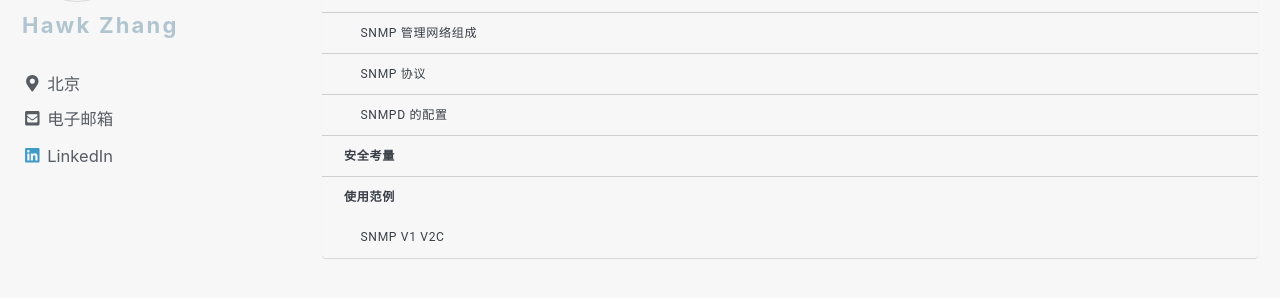
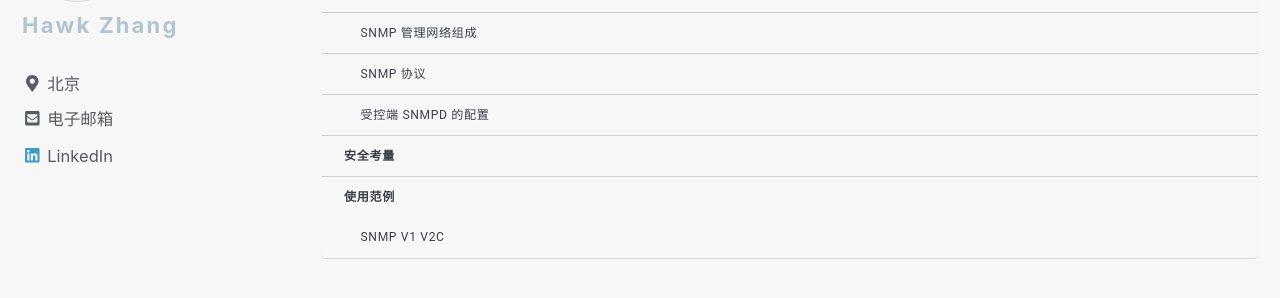
Before and after one commit to narru888/linotes_note, a Jekyll site: the page built from _posts/monitor/zabbix/2018-01-02-monitor.snmp.md, in a window 1280 px wide and 900 px high, scrolled down 353 px. Shown: the part 152-450 px from the top of the window. Built offline with Jekyll 4.4.1, drawn with Linux system fonts in a browser that asks for light colours; nearby versions of some CDN libraries; a script that is not in the unit is left out; some of the changed text lies outside the part shown.

Commit message:
update on 2018-10-21 09:43:01 CST

```diff
--- a/_posts/monitor/zabbix/2018-01-02-monitor.snmp.md
+++ b/_posts/monitor/zabbix/2018-01-02-monitor.snmp.md
@@ -239,7 +239,7 @@ SNMP v1 指定了 5 个核心 PDU，SNMP v2 增加了 GetBulkRequest 和 InformR
 
 
 
-### SNMPD 的配置
+### 受控端 SNMPD 的配置
 
 `snmpd` 是受控端的一种，主要用于 Linux 平台。使用时，通常绑定到某个端口，等待管理端的请求。收到请求以后，它会进行处理，收集所请求的信息，进行请求的操作，返回请求的信息。
 
```
